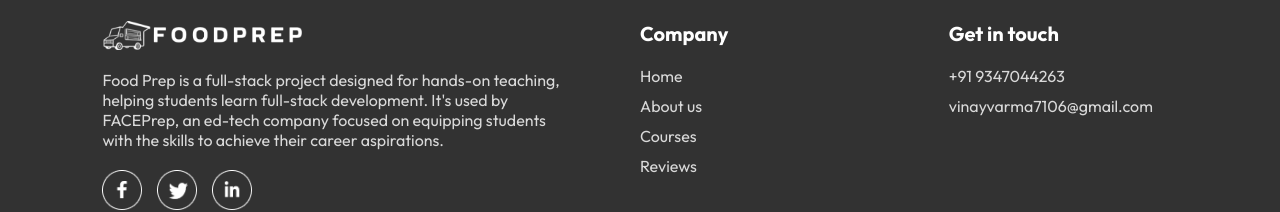
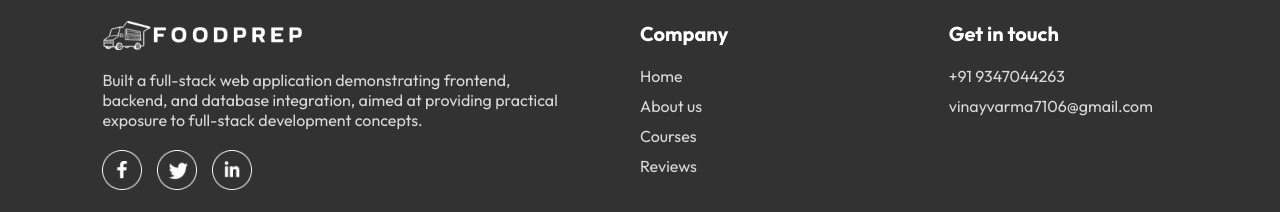
Before and after one commit to VinayVarma7106/foodPrepVIT, a React (Vite) app in the folder userfrontend/: page /myorders in a window 1280 px wide. Shown: the part 721-933 px from the top of the page. Built offline with nearby package versions, Linux system fonts and the light colour scheme; no server answers.

Commit message:
Update Footer.jsx

```diff
--- a/userfrontend/src/components/Footer/Footer.jsx
+++ b/userfrontend/src/components/Footer/Footer.jsx
@@ -8,7 +8,7 @@ const Footer = () => {
       <div className="footer-content">
         <div className="footer-content-left">
           <img className='footer-logo' src={assets.logo_bottom} alt="" />
-          <p>Food Prep is a full-stack project designed for hands-on teaching, helping students learn full-stack development. It's used by FACEPrep, an ed-tech company focused on equipping students with the skills to achieve their career aspirations.</p>
+          <p>Built a full-stack web application demonstrating frontend, backend, and database integration, aimed at providing practical exposure to full-stack development concepts.</p>
           <div className="footer-social-icons">
             <img src={assets.facebook_icon} alt="" />
             <img src={assets.twitter_icon} alt="" />
```
